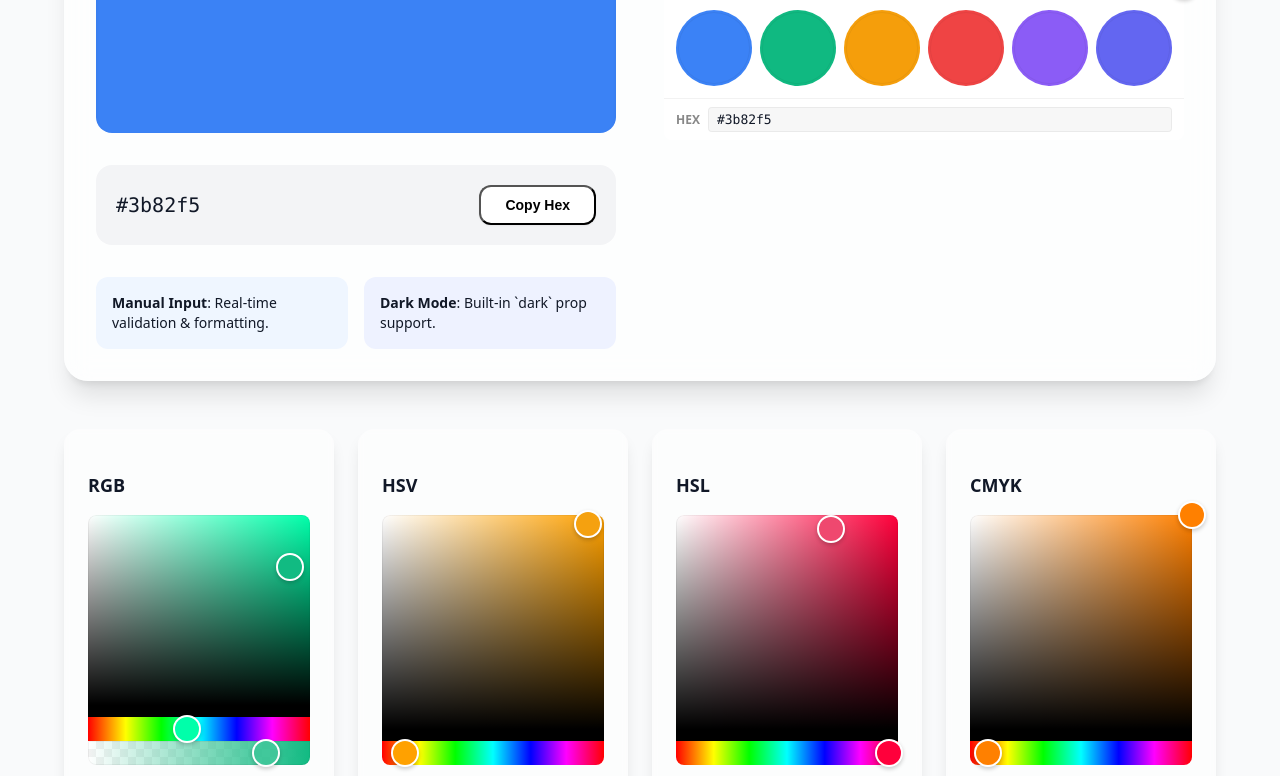
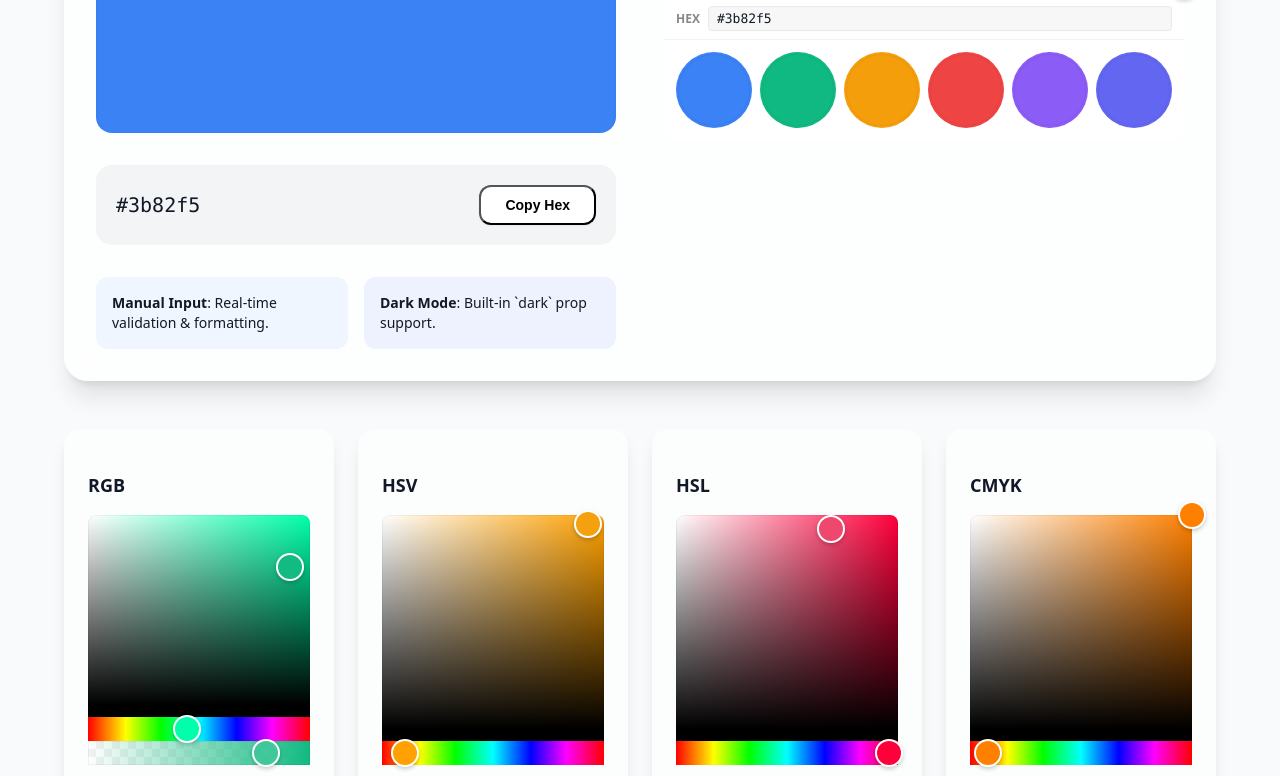
Before and after one commit to edonfy/vue3-colorful, a Vue app: page / in a window 1280 px wide. Shown: the part 464-1240 px from the top of the page. Built offline with nearby package versions, Linux system fonts and the light colour scheme.

Commit message:
Refactor BasePicker structure to support stable vertical layout with presets and input

```diff
--- a/src/color-picker/BasePicker.tsx
+++ b/src/color-picker/BasePicker.tsx
@@ -58,10 +58,10 @@ export default defineComponent({
           'vue3-colorful',
           {
             'vue3-colorful--dark': props.dark,
-            'vue3-colorful--horizontal': props.vertical,
           },
         ]}
       >
+        <div class={['vue3-colorful__body', { 'vue3-colorful__body--horizontal': props.vertical }]}>
           <Saturation
             hsva={props.hsva}
             onChange={(val) => emit('saturationChange', val)}
@@ -81,6 +81,14 @@ export default defineComponent({
           {props.showEyedropper && (
             <Eyedropper onSelect={(color) => emit('colorSelect', color)}></Eyedropper>
           )}
+        </div>
+        {props.showInput && (
+          <ColorInput
+            modelValue={props.activeColor}
+            label={props.colorLabel}
+            onUpdate:modelValue={(val) => emit('colorSelect', val)}
+          />
+        )}
         {props.presets.length > 0 && (
           <Presets
             presets={props.presets}
@@ -88,13 +96,6 @@ export default defineComponent({
             onSelect={(color) => emit('colorSelect', color)}
           ></Presets>
         )}
-        {props.showInput && (
-          <ColorInput
-            modelValue={props.activeColor}
-            label={props.colorLabel}
-            onUpdate:modelValue={(val) => emit('colorSelect', val)}
-          />
-        )}
       </div>
     )
   },
--- a/src/style.css
+++ b/src/style.css
@@ -18,17 +18,30 @@
   height: var(--vc-height);
   user-select: none;
   cursor: default;
-  /* Allow pointers to overflow slightly for visibility */
+  background: var(--vc-bg-color);
+  border-radius: var(--vc-border-radius);
+}
+
+.vue3-colorful__body {
+  display: flex;
+  flex-direction: column;
+  flex-grow: 1;
+  position: relative;
   overflow: visible;
 }
 
 
+
 /* Row Layout Support */
-.vue3-colorful--horizontal {
+.vue3-colorful__body--horizontal {
   flex-direction: row;
-  width: auto;
-  gap: 0; /* Gaps will be handled by margins or borders */
+  height: 100%;
 }
+
+.vue3-colorful__body--horizontal {
+  padding-right: 12px;
+}
+
 
 
 
@@ -69,22 +82,17 @@
     linear-gradient(to right, #fff, rgba(255, 255, 255, 0));
 }
 
-.vue3-colorful--horizontal .vue3-colorful__saturation {
+.vue3-colorful__body--horizontal .vue3-colorful__saturation {
   border-bottom: none;
   border-right: 12px solid #000;
-  border-radius: var(--vc-border-radius) 0 0 var(--vc-border-radius);
-  flex-basis: auto; /* Let it grow */
-  width: 0; /* Important for flex-grow */
+  border-radius: var(--vc-border-radius) 0 0 0;
   flex-grow: 1;
 }
 
-.vue3-colorful--horizontal {
-  padding-right: 12px;
-}
-
-.vue3-colorful--horizontal .vue3-colorful__hue,
-.vue3-colorful--horizontal .vue3-colorful__alpha {
+.vue3-colorful__body--horizontal .vue3-colorful__hue,
+.vue3-colorful__body--horizontal .vue3-colorful__alpha {
   margin-left: 12px;
+  width: var(--vc-slider-height);
   height: 100%;
   flex-shrink: 0;
 }
@@ -98,10 +106,12 @@
   flex-shrink: 0;
 }
 
-.vue3-colorful:not(.vue3-colorful--horizontal) .vue3-colorful__hue,
-.vue3-colorful:not(.vue3-colorful--horizontal) .vue3-colorful__alpha {
+.vue3-colorful__body:not(.vue3-colorful__body--horizontal) .vue3-colorful__hue,
+.vue3-colorful__body:not(.vue3-colorful__body--horizontal) .vue3-colorful__alpha {
   height: var(--vc-slider-height);
 }
+
+
 
 
 .vue3-colorful__alpha-gradient,
@@ -141,7 +151,7 @@
 .vue3-colorful__hue--vertical,
 .vue3-colorful__alpha--vertical {
   width: var(--vc-slider-height);
-  height: auto;
+  height: 100%;
   /* Ensure pointers aren't cut off by the container ends */
   margin-top: 6px;
   margin-bottom: 6px;
```
Lines whose indentation alone changed are shown as unchanged.
